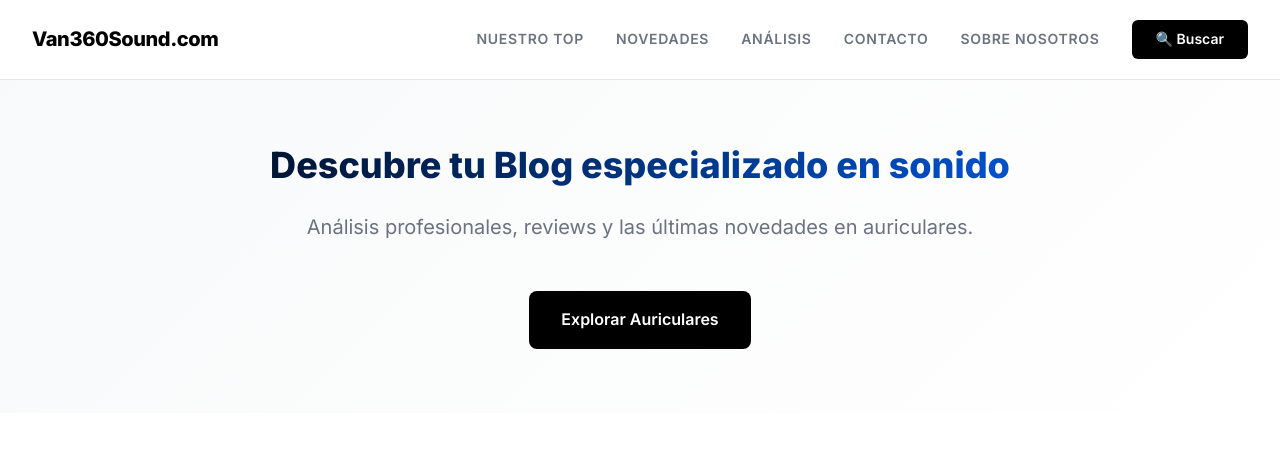
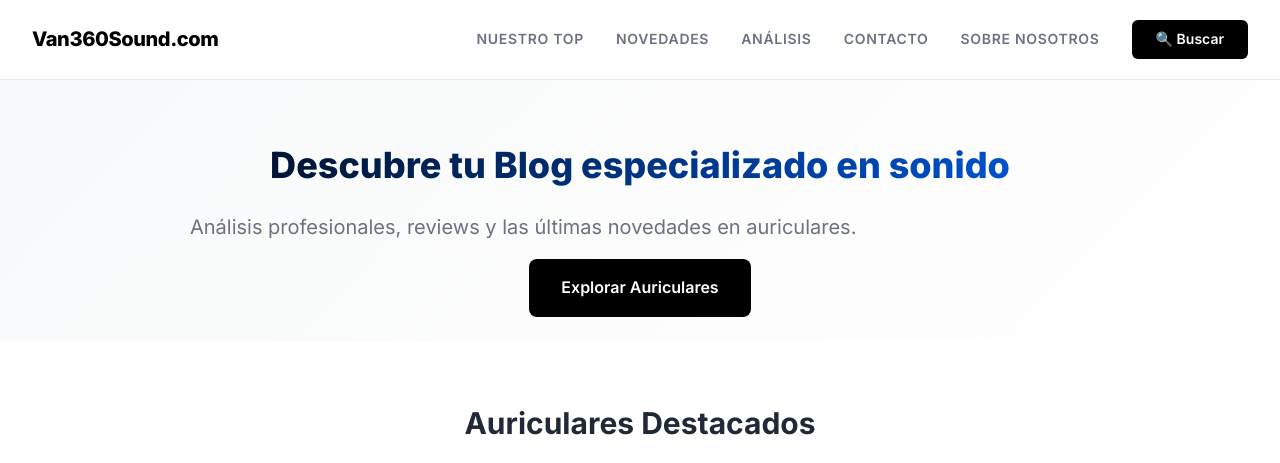
Before and after one commit to ruvedia/van360sound, a React (Vite) app in the folder frontend/: page / in a window 1280 px wide. Shown: the top 463 px of the page. Built offline with nearby package versions, Linux system fonts and the light colour scheme; no server answers.

Commit message:
style: left-align description and reduce vertical spacing

```diff
--- a/frontend/src/index.css
+++ b/frontend/src/index.css
@@ -415,7 +415,7 @@ p {
    ======================================== */
 
 .hero {
-  padding: var(--spacing-3xl) 0;
+  padding: var(--spacing-3xl) 0 var(--spacing-lg);
   text-align: center;
   background: linear-gradient(135deg, var(--color-surface) 0%, white 100%);
 }
@@ -433,8 +433,9 @@ p {
 .hero-subtitle {
   font-size: var(--font-size-xl);
   color: var(--color-text-secondary);
-  max-width: 1000px;
-  margin: 0 auto var(--spacing-2xl);
+  max-width: 900px;
+  text-align: left;
+  margin: 0 auto var(--spacing-md);
 }
 
 /* ========================================
```
